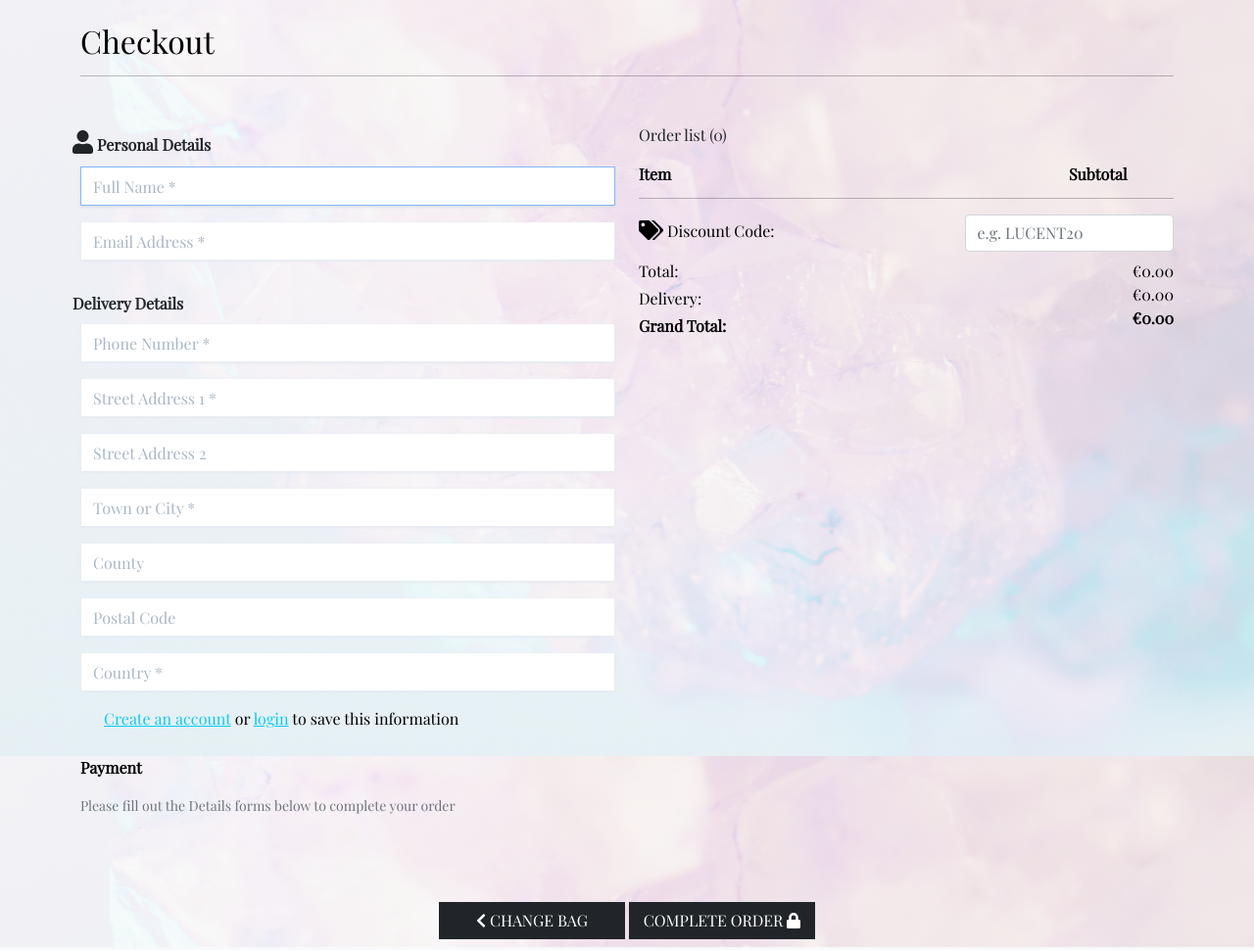
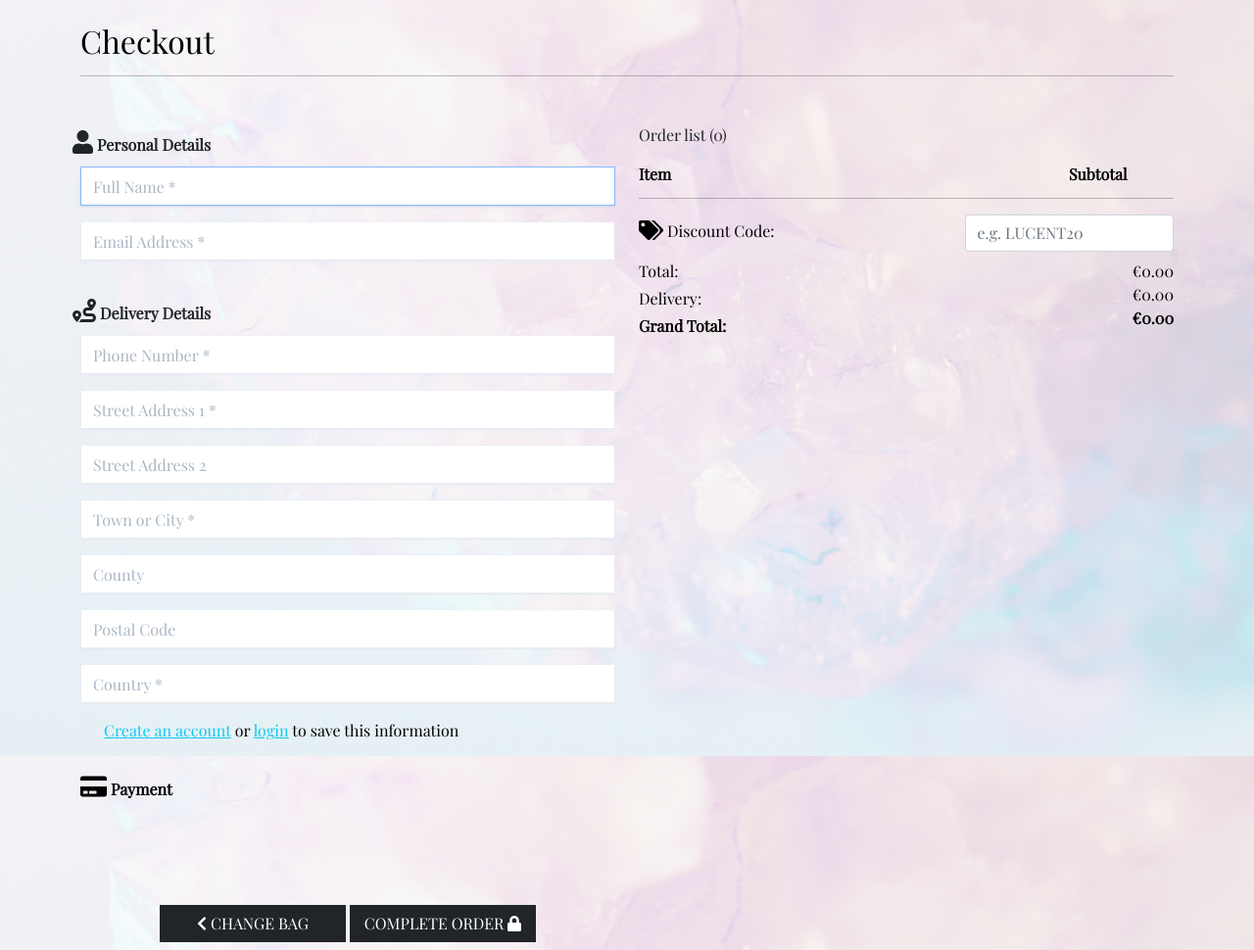
Before and after one commit to ErnestaMajute/lucentCavern, a Django app: template checkout/templates/checkout/checkout.html in a window 1280 px wide. Shown: the part 81-1051 px from the top of the page at 98% size. Run offline with Django 3.2, Linux system fonts and the light colour scheme; the template is opened without the code that fills it: values that come from a table or form of the project are taken from there, others are empty; parts of the project's set-up code (start-up, migrations or seed data) failed here and were passed over; some libraries are stand-ins or nearby versions.

Commit message:
Added icon and missed fieldset element

```diff
--- a/checkout/templates/checkout/checkout.html
+++ b/checkout/templates/checkout/checkout.html
@@ -6,6 +6,7 @@
     <link rel="stylesheet" href="{% static 'checkout/css/checkout.css' %}">
 {% endblock %}
 
+<!-- Template's core taken from Boutique Ado miniproject -->
 {% block content %}
     <div class="overlay-product">
         <div class="container container-margin">
@@ -64,9 +65,6 @@
                             <p class="my-0">€{{ delivery | floatformat:2 }}</p>
                             <p class="my-0 fw-bolder">€{{ grand_total | floatformat:2 }}</p>
                         </div>
-                        <div class="col-12">
-
-                        </div>
                     </div>
                 </div>
                 <div class="col-12 col-lg-6">
@@ -78,7 +76,7 @@
                             {{ order_form.email | as_crispy_field }}
                         </fieldset>
                         <fieldset class="w-90 mb-3">
-                            <legend class="fieldset-label text-dark w-auto fs-6 fw-bold">Delivery Details</legend>
+                            <legend class="fieldset-label text-dark w-auto fs-6 fw-bold"><i class="fas fa-route fs-4"></i> Delivery Details</legend>
                             {{ order_form.phone_number | as_crispy_field }}
                             {{ order_form.street_address1 | as_crispy_field }}
                             {{ order_form.street_address2 | as_crispy_field }}
@@ -99,17 +97,12 @@
                             </div>
                         </fieldset>
                         <fieldset class="mt-4">
-                            <legend class="fieldset-label text-black fs-6 fw-bold px-2 mb-3">Payment</legend>
-                            <p class="text-muted small">Please fill out the Details forms below to complete your order</p>
+                            <legend class="fieldset-label text-black fs-6 fw-bold px-2 mb-3"><i class="fas fa-credit-card fs-4"></i> Payment</legend>
                             <!-- A Stripe card element will go here -->
                             <div class="mb-3" id="card-element"></div>
                             <!-- Used to display form errors -->
                             <div class="mb-3 text-danger" id="card-errors" role="alert"></div>
                         </fieldset>
-
-                    </form>
-                </div>
-            </div>
                         <div class="row">
                             <div class="submit-button text-center mt-5 mb-2">
                                 <a href="{% url 'view_bag' %}" class="mt-4 btn btn-dark rounded-0 checkout-button">
@@ -126,6 +119,9 @@
                                 </button>
                             </div>
                         </div>
+                    </form>
+                </div>
+            </div>
         </div>
     </div>
 {% endblock %}
```
Lines whose indentation alone changed are shown as unchanged.
